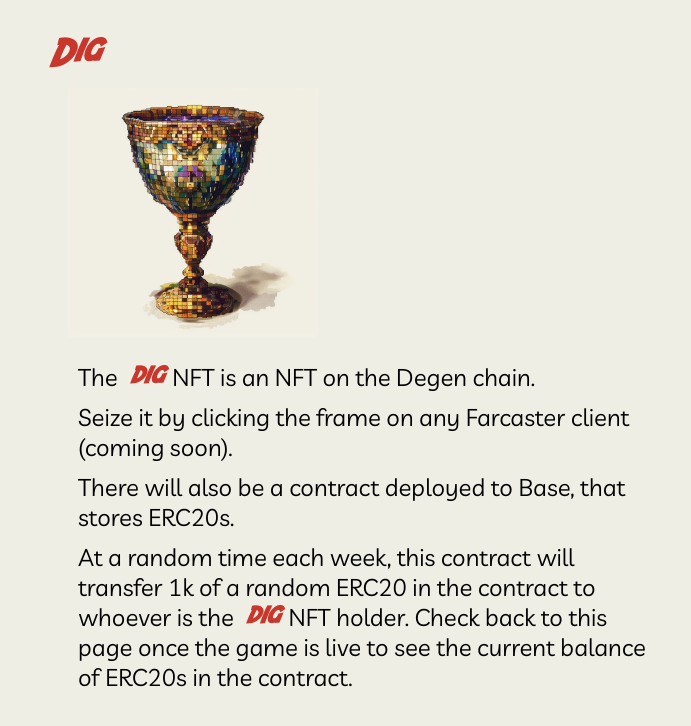
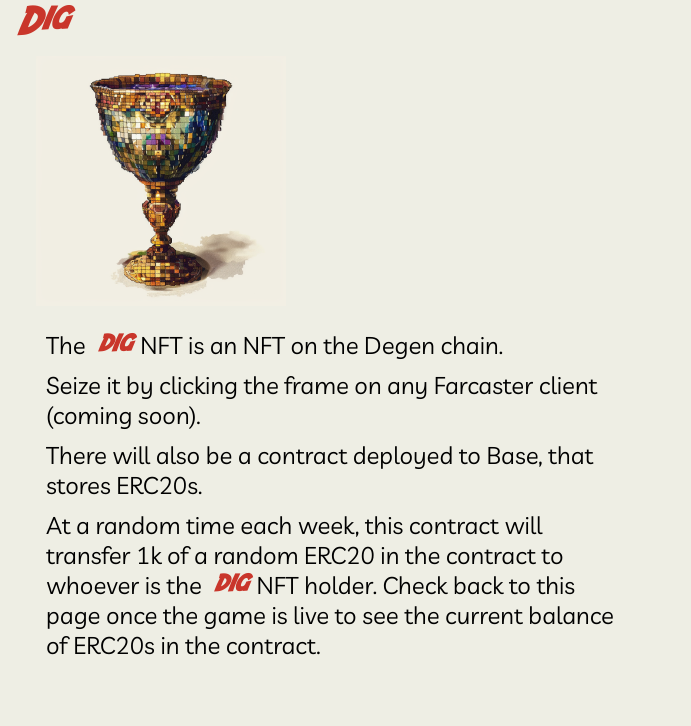
Before and after one commit to seanrobenalt/dig, a Next.js app: page / in a window 1280 px wide. Shown: the top 726 px of the page, without its empty margins (0-691 px from the left). Built offline with nearby package versions, Linux system fonts and the light colour scheme.

Commit message:
width/padding edits

```diff
--- a/pages/about.js
+++ b/pages/about.js
@@ -21,7 +21,7 @@
       <main
         style={{
           alignItems: "center",
-          padding: "3rem",
+          padding: "1rem",
           minHeight: "100vh",
           width: "100%",
         }}
--- a/src/app/page.module.css
+++ b/src/app/page.module.css
@@ -1,8 +1,8 @@
 .main {
   align-items: center;
-  padding: 3rem;
+  padding: 1rem;
   min-height: 100vh;
-  width: "90%";
+  width: "100%";
   background: #EEEEE4;
 }
 
```
